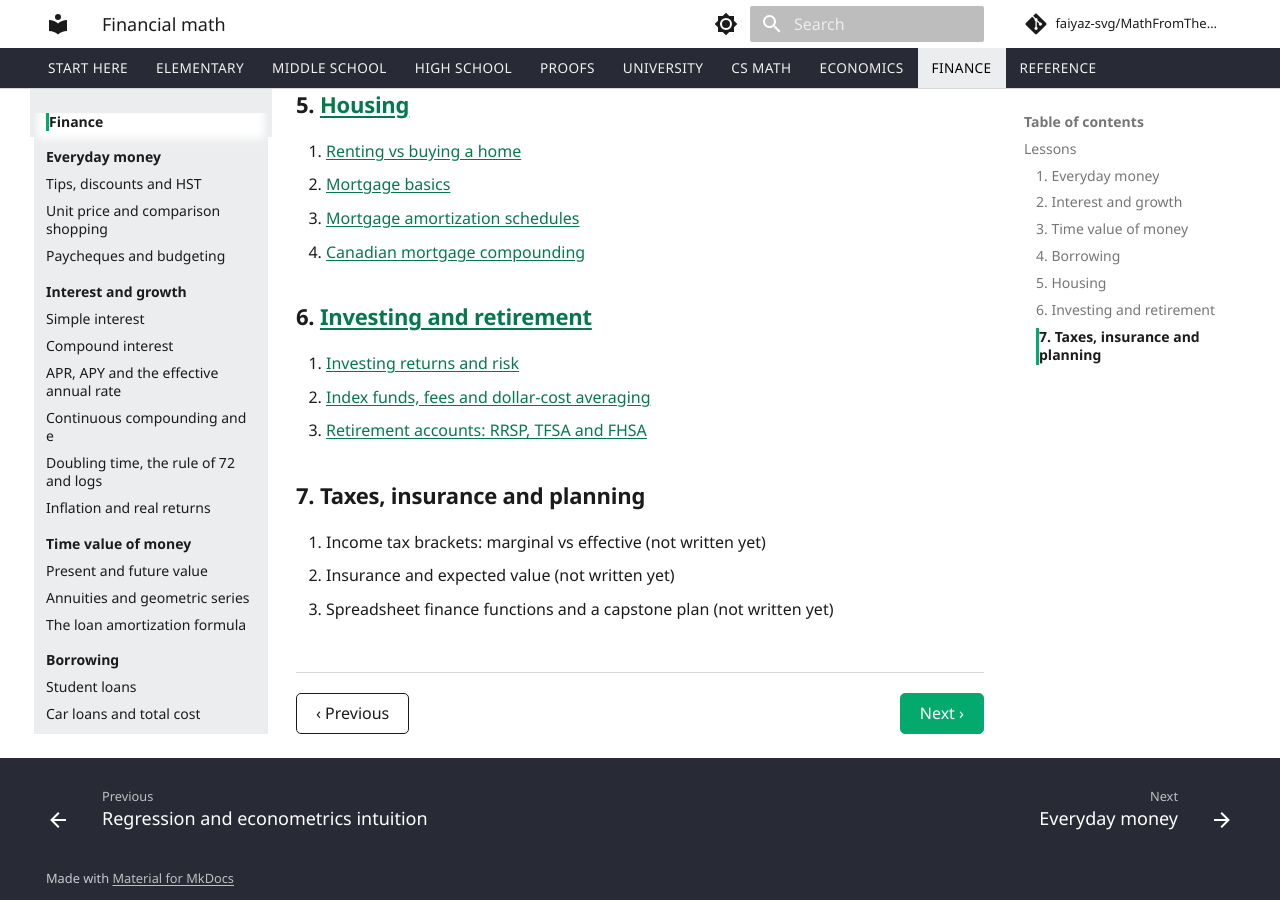
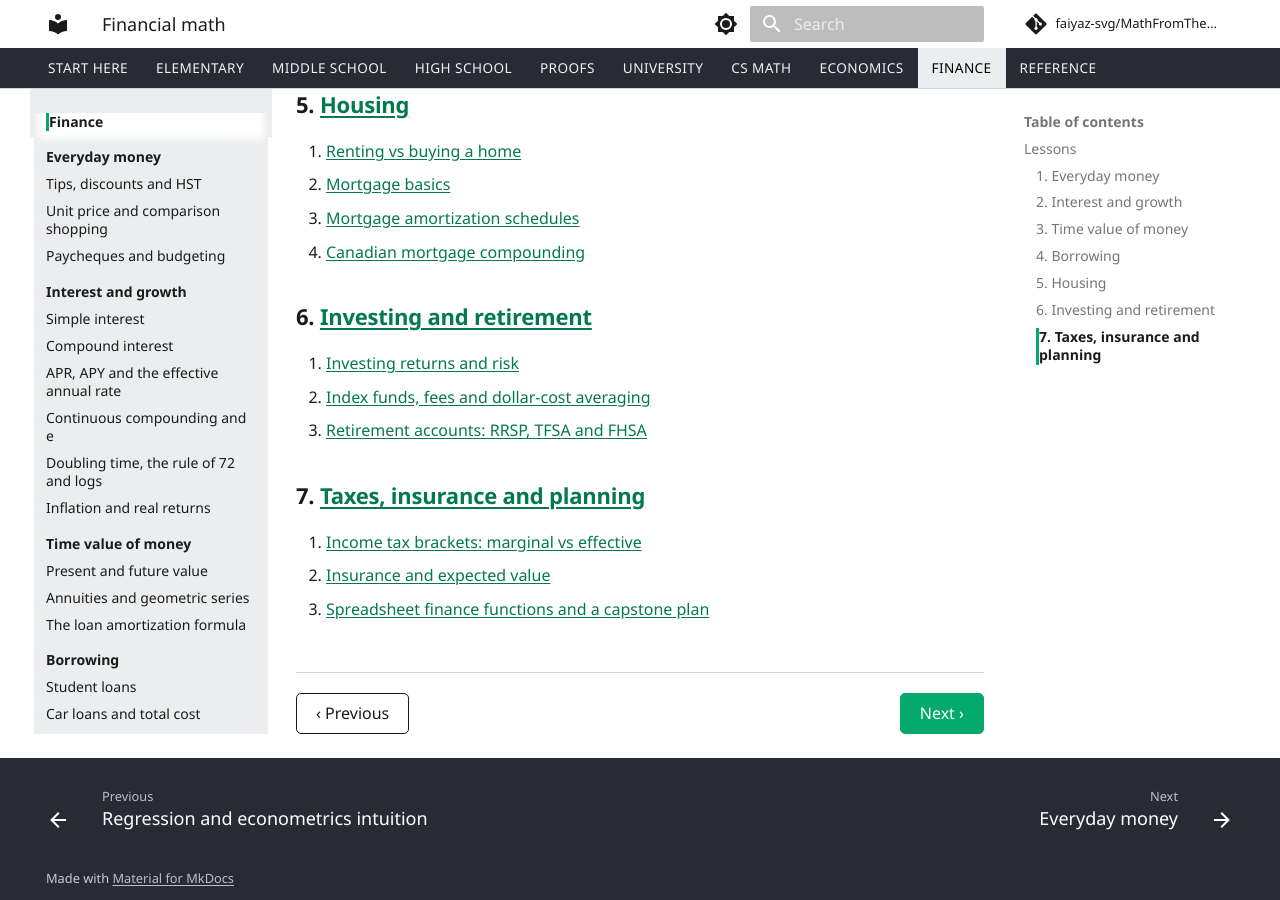
Before and after one commit to faiyaz-svg/MathFromTheGroundUp, an MkDocs documentation site: the page built from docs/08-financial-math/index.md, in a window 1280 px wide and 900 px high, scrolled down 1377 px. Built offline with MkDocs 1.6.1 and Material for MkDocs 9.7.7, drawn with Linux system fonts in a browser that asks for light colours; comment, search, counter and statistics services are not loaded.

```diff
--- a/docs/08-financial-math/index.md
+++ b/docs/08-financial-math/index.md
@@ -51,10 +51,10 @@ The diagnostic quiz and the cheat sheet for this folder are written together wit
 2. [Index funds, fees and dollar-cost averaging](06-investing-and-retirement/02-index-funds-fees-and-dollar-cost-averaging.md)
 3. [Retirement accounts: RRSP, TFSA and FHSA](06-investing-and-retirement/03-retirement-accounts.md)
 
-### 7. Taxes, insurance and planning
+### 7. [Taxes, insurance and planning](07-taxes-insurance-and-planning/index.md)
 
-1. Income tax brackets: marginal vs effective (not written yet)
-2. Insurance and expected value (not written yet)
-3. Spreadsheet finance functions and a capstone plan (not written yet)
+1. [Income tax brackets: marginal vs effective](07-taxes-insurance-and-planning/01-income-tax-brackets-marginal-vs-effective.md)
+2. [Insurance and expected value](07-taxes-insurance-and-planning/02-insurance-and-expected-value.md)
+3. [Spreadsheet finance functions and a capstone plan](07-taxes-insurance-and-planning/03-spreadsheet-finance-functions-and-capstone.md)
 
 <!-- lessons:end -->
--- a/mkdocs.yml
+++ b/mkdocs.yml
@@ -450,6 +450,11 @@ nav:
           - "Investing returns and risk": 08-financial-math/06-investing-and-retirement/01-investing-returns-and-risk.md
           - "Index funds, fees and dollar-cost averaging": 08-financial-math/06-investing-and-retirement/02-index-funds-fees-and-dollar-cost-averaging.md
           - "Retirement accounts: RRSP, TFSA and FHSA": 08-financial-math/06-investing-and-retirement/03-retirement-accounts.md
+      - "Taxes, insurance and planning":
+          - 08-financial-math/07-taxes-insurance-and-planning/index.md
+          - "Income tax brackets: marginal vs effective": 08-financial-math/07-taxes-insurance-and-planning/01-income-tax-brackets-marginal-vs-effective.md
+          - "Insurance and expected value": 08-financial-math/07-taxes-insurance-and-planning/02-insurance-and-expected-value.md
+          - "Spreadsheet finance functions and a capstone plan": 08-financial-math/07-taxes-insurance-and-planning/03-spreadsheet-finance-functions-and-capstone.md
   - Reference:
       - reference/index.md
       - "Glossary": reference/glossary.md
```
Also changed, not shown: docs/progress.md (+7 -1 lines).
